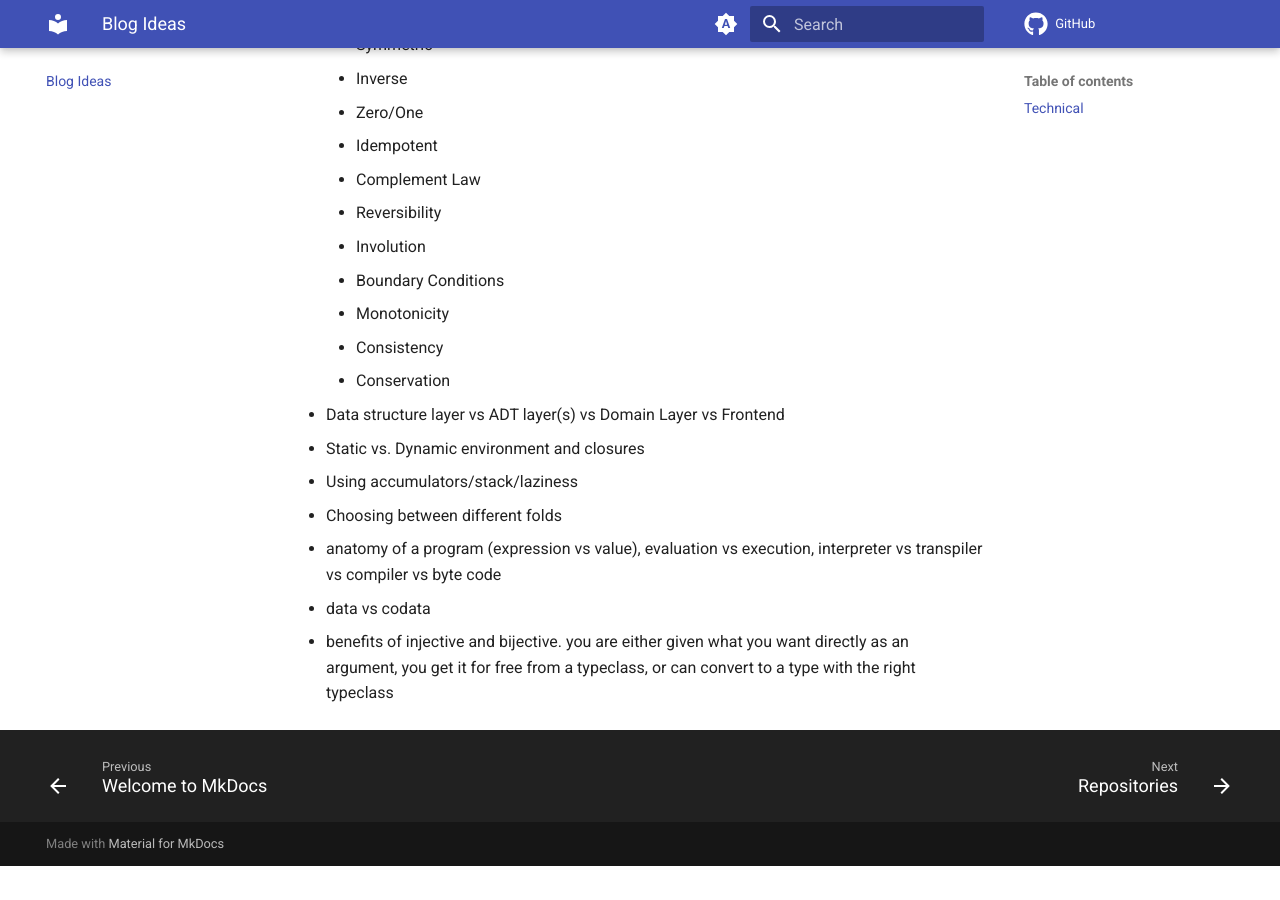
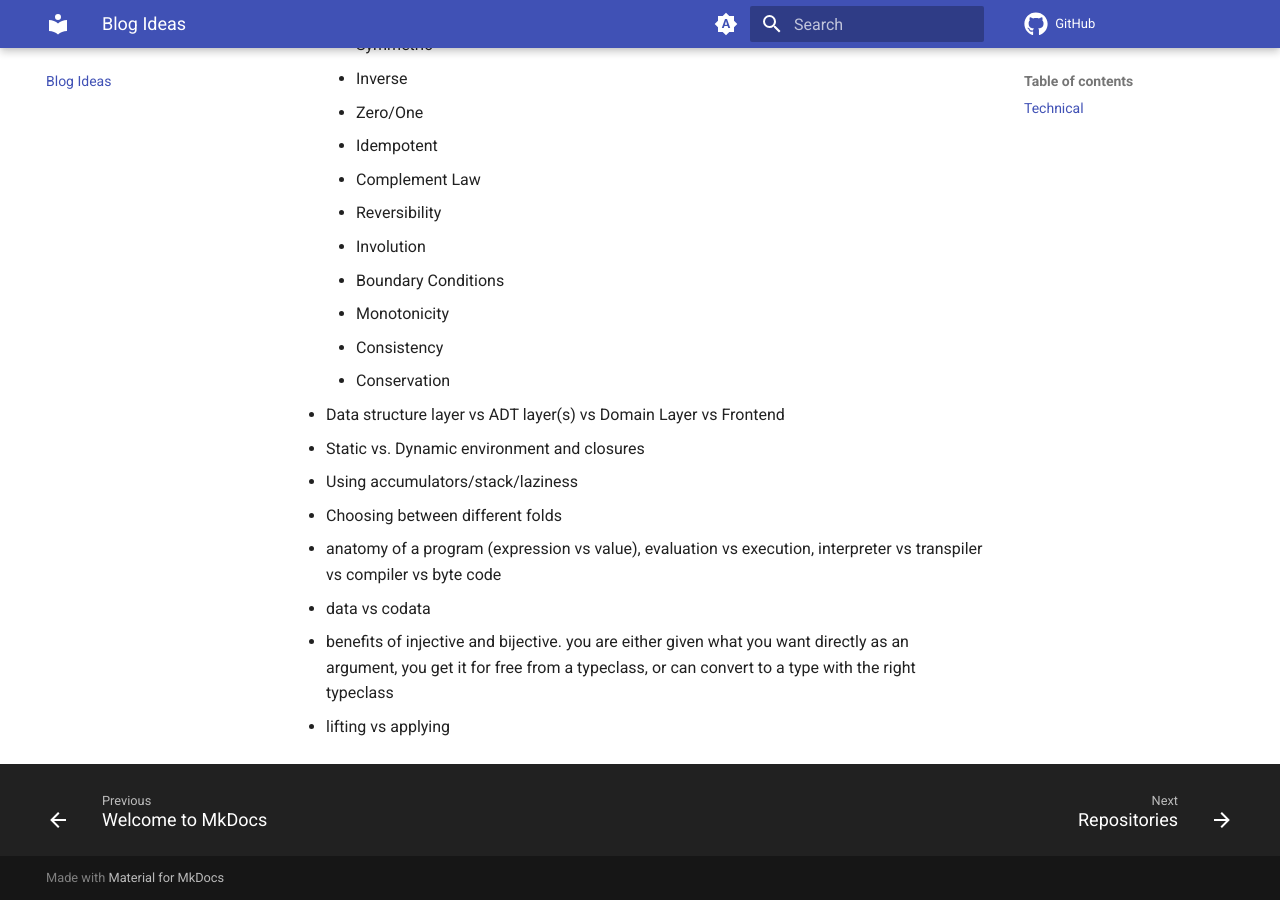
Before and after one commit to solvex-software/solvex-internal-documentation, an MkDocs documentation site: the page built from docs/blog-ideas.md, in a window 1280 px wide and 900 px high, scrolled down 1985 px. Built offline with MkDocs 1.6.1 and Material for MkDocs 9.7.7, drawn with Linux system fonts in a browser that asks for light colours; comment, search, counter and statistics services are not loaded; before the commit the page ends 2851 px from its top, so only the background shows below that.

Commit message:
Update blog-ideas.md

```diff
--- a/docs/blog-ideas.md
+++ b/docs/blog-ideas.md
@@ -70,3 +70,4 @@
 - anatomy of a program (expression vs value), evaluation vs execution, interpreter vs transpiler vs compiler vs byte code
 - data vs codata
 - benefits of injective and bijective. you are either given what you want directly as an argument, you get it for free from a typeclass, or can convert to a type with the right typeclass
+- lifting vs applying
```
